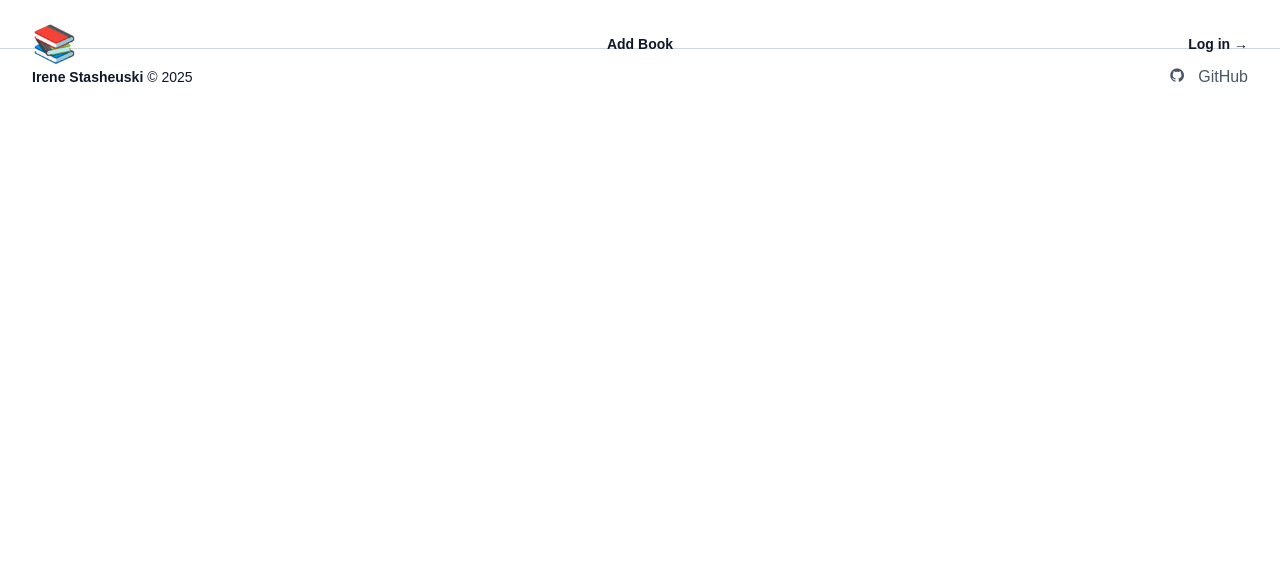
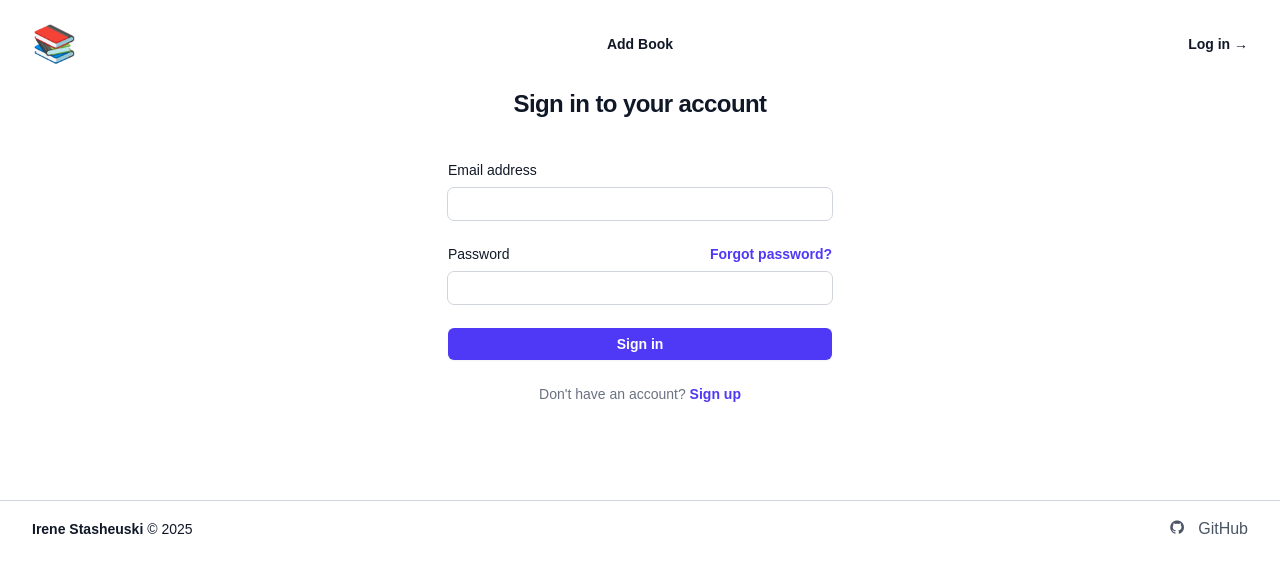
Before and after one commit to wunder-frau/author-display-app, a React (Vite) app: page /auth in a window 1280 px wide. Shown: the top 572 px of the page. Built offline with nearby package versions, Linux system fonts and the light colour scheme; data requests are answered from the project's data file; a web font is replaced by a local one.

Commit message:
feat: init AuthPage component

```diff
--- a/prettier.config.js
+++ b/prettier.config.js
@@ -2,7 +2,7 @@
  * @see https://prettier.io/docs/configuration
  * @type {import("prettier").Config}
  */
-export default config = {
+const config = {
   plugins: [
     'prettier-plugin-organize-imports',
     'prettier-plugin-tailwindcss', // must be last
@@ -14,3 +14,5 @@ export default config = {
   trailingComma: 'all',
   useTabs: false,
 }
+
+export default config
--- a/src/App.tsx
+++ b/src/App.tsx
@@ -1,19 +1,29 @@
-import { useEffect } from 'react'
-import { Route, BrowserRouter as Router, Routes } from 'react-router-dom'
+import { useEffect, useState } from 'react'
+import {
+  Navigate,
+  Route,
+  BrowserRouter as Router,
+  Routes,
+} from 'react-router-dom'
 
+import AuthPage from './components/AuthPage'
 import BookListPage from './components/BookListPage'
 import BookPage from './components/BookPage'
 import Footer from './components/Footer'
 import Header from './components/Header'
+import StartPage from './components/StartPage'
 import { apiBaseUrl } from './constants'
 import { useResource } from './hooks'
 import { Book, NewBook } from './types'
 
-//TODO: User authentication
 const App = () => {
   const [books, bookService] = useResource<Book, NewBook>(`${apiBaseUrl}/books`)
+  const [isAuthed, setIsAuthed] = useState<boolean>(false)
 
   useEffect(() => {
+    const token = localStorage.getItem('token')
+    setIsAuthed(!!token)
+
     bookService.getAll()
   }, []) // eslint-disable-line react-hooks/exhaustive-deps
 
@@ -21,8 +31,17 @@ const App = () => {
     <Router>
       <Header />
       <Routes>
-        <Route path="/" element={<BookListPage books={books} />} />
+        <Route
+          path="/"
+          element={<Navigate to={isAuthed ? '/me' : '/start'} replace />}
+        />
+        <Route
+          path="/auth"
+          element={!isAuthed ? <AuthPage /> : <Navigate to="/me" replace />}
+        />
         <Route path="/book/:id" element={<BookPage books={books} />} />
+        <Route path="/me" element={<BookListPage books={books} />} />
+        <Route path="/start" element={<StartPage />} />
       </Routes>
       <Footer />
     </Router>
--- /dev/null
+++ b/src/components/AuthPage/index.tsx
@@ -0,0 +1,96 @@
+import { useState } from 'react'
+
+import { useField } from '../../hooks'
+
+const AuthPage = () => {
+  const [isRegistered, setIsRegistered] = useState(true)
+  const [emailField, resetEmail] = useField('email', 'email')
+  const [passwordField, resetPassword] = useField('password', 'password')
+
+  return (
+    <div className="flex min-h-full flex-1 flex-col justify-center px-6 py-12 lg:px-8">
+      <div className="sm:mx-auto sm:w-full sm:max-w-sm">
+        <h2 className="mt-10 text-center text-2xl font-bold tracking-tight text-gray-900">
+          {isRegistered ? 'Sign in to your account' : 'Create your account'}
+        </h2>
+      </div>
+
+      <div className="mt-10 sm:mx-auto sm:w-full sm:max-w-sm">
+        <form className="space-y-6">
+          <div>
+            <label
+              htmlFor="email"
+              className="block text-sm font-medium text-gray-900"
+            >
+              Email address
+            </label>
+            <div className="mt-2">
+              <input
+                {...emailField}
+                required
+                autoComplete="email"
+                className="block w-full rounded-md bg-white px-3 py-1.5 text-base text-gray-900 outline-1 outline-gray-300 placeholder:text-gray-400 focus:outline-2 focus:outline-indigo-600 sm:text-sm"
+              />
+            </div>
+          </div>
+
+          <div>
+            <div className="flex items-center justify-between">
+              <label
+                htmlFor="password"
+                className="block text-sm font-medium text-gray-900"
+              >
+                Password
+              </label>
+              {isRegistered && (
+                <div className="text-sm">
+                  <a
+                    href="#"
+                    className="font-semibold text-indigo-600 hover:text-indigo-500"
+                  >
+                    Forgot password?
+                  </a>
+                </div>
+              )}
+            </div>
+            <div className="mt-2">
+              <input
+                {...passwordField}
+                required
+                autoComplete={
+                  isRegistered ? 'current-password' : 'new-password'
+                }
+                className="block w-full rounded-md bg-white px-3 py-1.5 text-base text-gray-900 outline-1 outline-gray-300 placeholder:text-gray-400 focus:outline-2 focus:outline-indigo-600 sm:text-sm"
+              />
+            </div>
+          </div>
+
+          <div>
+            <button
+              type="button"
+              className="flex w-full justify-center rounded-md bg-indigo-600 px-3 py-1.5 text-sm font-semibold text-white shadow-xs hover:bg-indigo-500 focus-visible:outline-2 focus-visible:outline-indigo-600"
+            >
+              {isRegistered ? 'Sign in' : 'Sign up'}
+            </button>
+          </div>
+        </form>
+
+        <p className="mt-6 text-center text-sm text-gray-500">
+          {isRegistered ? "Don't have an account?" : 'Already have an account?'}{' '}
+          <button
+            onClick={() => {
+              setIsRegistered(!isRegistered)
+              resetEmail()
+              resetPassword()
+            }}
+            className="font-semibold text-indigo-600 hover:text-indigo-500"
+          >
+            {isRegistered ? 'Sign up' : 'Sign in'}
+          </button>
+        </p>
+      </div>
+    </div>
+  )
+}
+
+export default AuthPage
--- a/src/components/BookListPage/Item.tsx
+++ b/src/components/BookListPage/Item.tsx
@@ -2,7 +2,11 @@ import { Link } from 'react-router-dom'
 
 import { Book } from '../../types'
 
-const Item = ({ book }: { book: Book }) => {
+interface Props {
+  book: Book
+}
+
+const Item: React.FC<Props> = ({ book }: Props) => {
   return (
     <article
       key={book.id}
--- a/src/components/BookListPage/index.tsx
+++ b/src/components/BookListPage/index.tsx
@@ -5,7 +5,7 @@ interface Props {
   books: Book[]
 }
 
-const BookListPage = ({ books }: Props) => {
+const BookListPage: React.FC<Props> = ({ books }: Props) => {
   return (
     <div className="bg-white py-24 sm:py-32">
       <div className="mx-auto max-w-7xl px-6 lg:px-8">
--- a/src/components/BookPage/index.tsx
+++ b/src/components/BookPage/index.tsx
@@ -7,7 +7,7 @@ interface Props {
 
 //TODO: Add a book note
 //TODO: Edit a book notes
-const BookPage = ({ books }: Props) => {
+const BookPage: React.FC<Props> = ({ books }: Props) => {
   const { id } = useParams<{ id: string }>()
   const book = books.find((b) => b.id === id)
 
--- a/src/components/Header/index.tsx
+++ b/src/components/Header/index.tsx
@@ -15,8 +15,7 @@ const Header = () => {
           className="flex items-center justify-between p-6 lg:px-8"
         >
           <div className="flex lg:flex-1">
-            <a href="#" className="-m-1.5 p-1.5">
-              <span className="sr-only">Irene Stasheuski</span>
+            <a href="/" className="-m-1.5 p-1.5">
               <span className="text-4xl">📚</span>
             </a>
           </div>
@@ -55,8 +54,7 @@ const Header = () => {
           <div className="fixed inset-0 z-50" />
           <DialogPanel className="fixed inset-y-0 right-0 z-50 w-full overflow-y-auto bg-white px-6 py-6 sm:max-w-sm sm:ring-1 sm:ring-gray-900/10">
             <div className="flex items-center justify-between">
-              <a href="#" className="-m-1.5 p-1.5">
-                <span className="sr-only">Irene Stasheuski</span>
+              <a href="/" className="-m-1.5 p-1.5">
                 <span className="text-4xl">📚</span>
               </a>
               <button
@@ -83,7 +81,7 @@ const Header = () => {
                 </div>
                 <div className="py-6">
                   <a
-                    href="#"
+                    href="/auth"
                     className="-mx-3 block rounded-lg px-3 py-2.5 text-base/7 font-semibold text-gray-900 hover:bg-gray-50"
                   >
                     Log in
--- /dev/null
+++ b/src/components/StartPage/index.tsx
@@ -0,0 +1,22 @@
+const StartPage = () => {
+  return (
+    <div className="flex min-h-screen flex-col items-center justify-center bg-gradient-to-br from-gray-100 to-gray-200 px-6 text-center">
+      <div className="max-w-2xl">
+        <h1 className="text-5xl font-bold tracking-tight text-gray-900 sm:text-6xl">
+          Welcome to Books App
+        </h1>
+        <p className="mt-4 text-lg text-gray-700 sm:mt-6 sm:text-xl">
+          Discover and manage your favorite books effortlessly.
+        </p>
+        <a
+          href="/auth"
+          className="mt-6 inline-block rounded-lg bg-indigo-600 px-6 py-3 text-lg font-medium text-white shadow-md transition hover:bg-indigo-700"
+        >
+          Get Started
+        </a>
+      </div>
+    </div>
+  )
+}
+
+export default StartPage
--- a/src/utils/index.ts
+++ /dev/null
@@ -1,5 +0,0 @@
-export const assertNever = (value: never): never => {
-  throw new Error(
-    `Unhandled discriminated union member: ${JSON.stringify(value)}`,
-  )
-}
```
